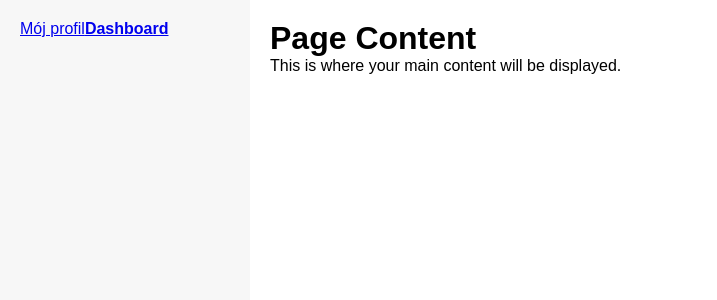
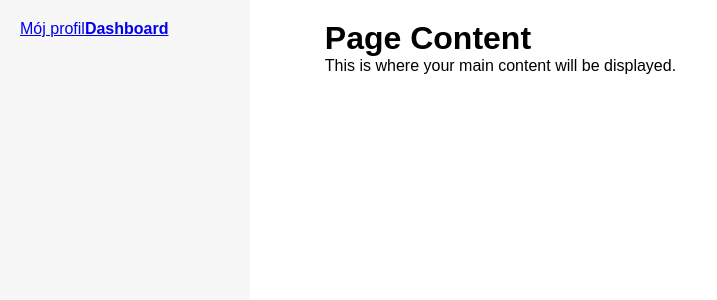
Before and after one commit to xFreshu/EOD-NextJS, a Next.js app: page /dashboard in a window 1280 px wide. Shown: the top 300 px of the page, without its empty margins (0-717 px from the left). Built offline with nearby package versions, Linux system fonts and the light colour scheme.

Commit message:
Working on sidebar

```diff
--- a/app/components/Sidebar/Sidebar.tsx
+++ b/app/components/Sidebar/Sidebar.tsx
@@ -24,14 +24,12 @@
         <HamburgerButton onClick={toggleSidebar}>
           <FaBars size={30} color="#333" />
         </HamburgerButton>
-
+        //TODO
         <SidebarContainer isOpen={isOpen}>
           <ActiveLink href="/profil">Mój profil</ActiveLink>
           <ActiveLink href="/dashboard">Dashboard</ActiveLink>
         </SidebarContainer>
-
         <Overlay isOpen={isOpen} onClick={toggleSidebar} />
-
         <Content>
           <h1>Page Content</h1>
           <p>This is where your main content will be displayed.</p>
```
